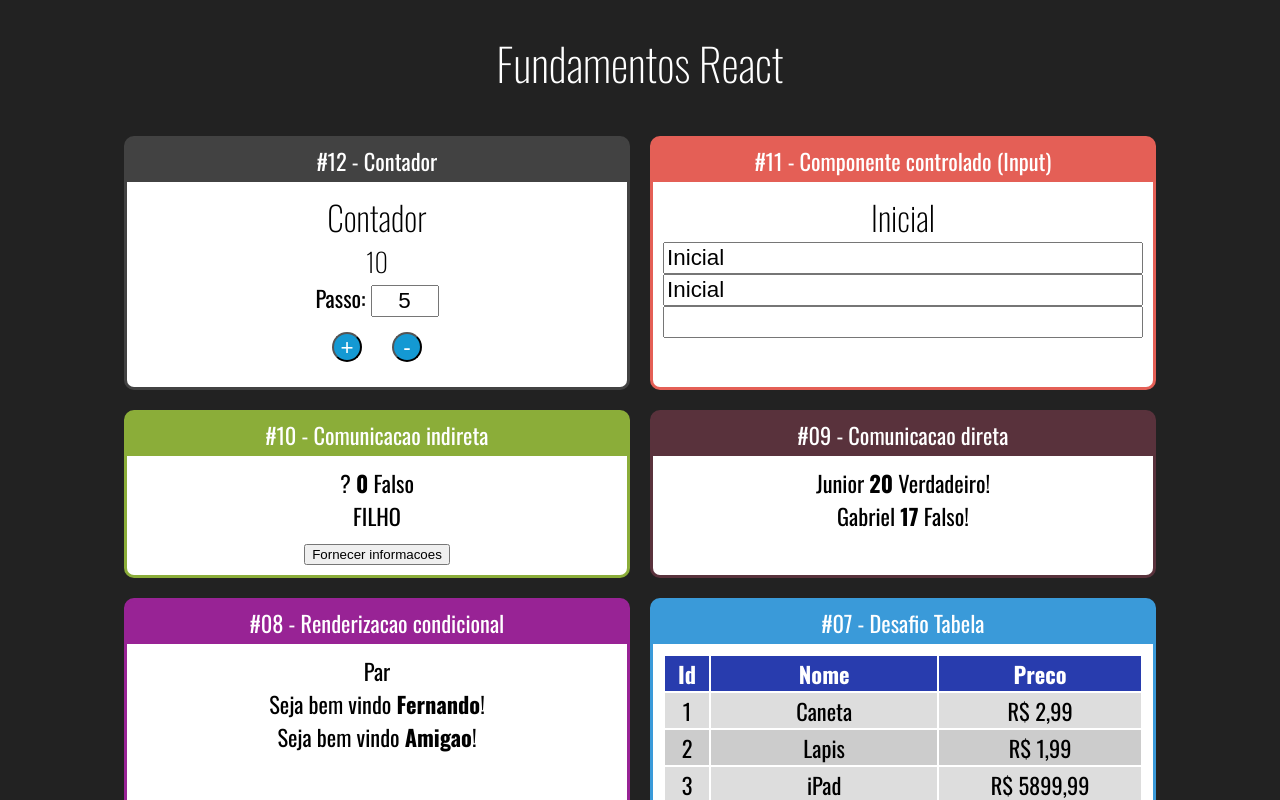
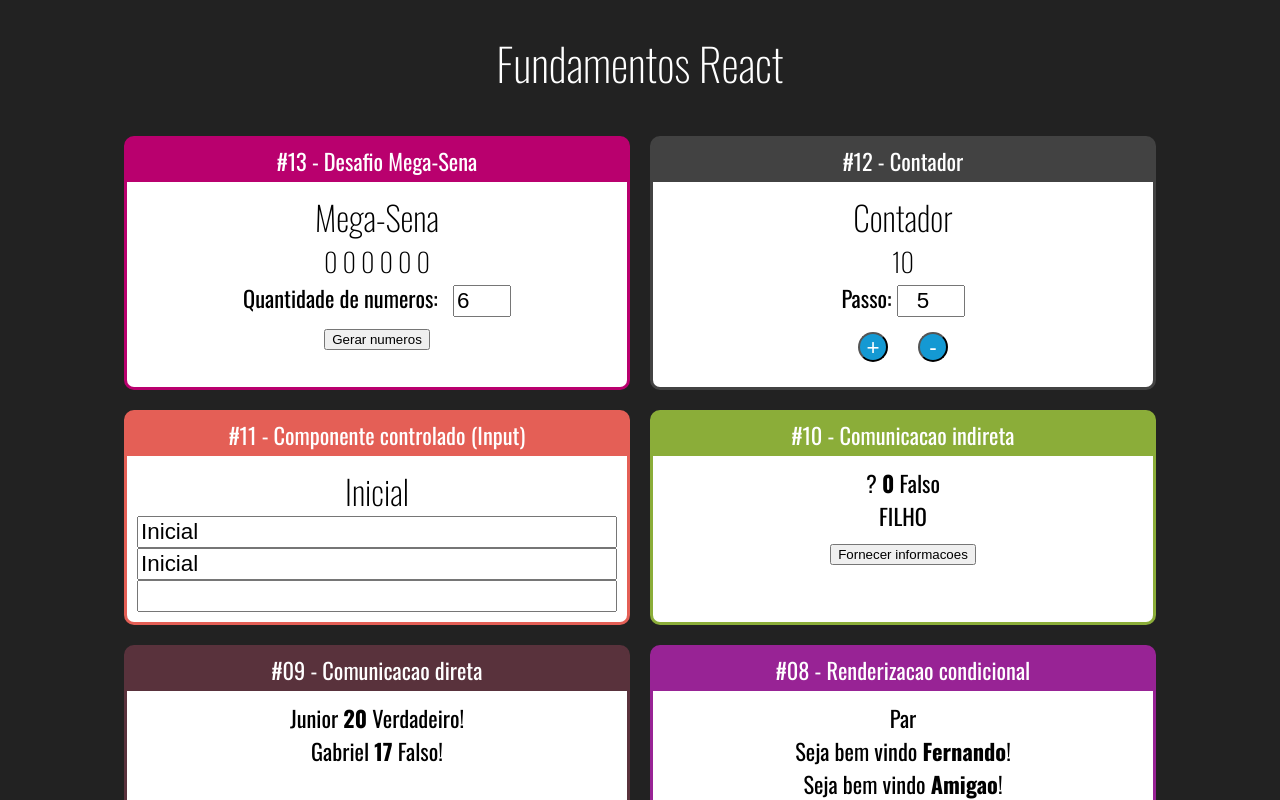
Before and after one commit to willbueno/fundamentos-react, a React (Create React App) app: page / in a window 1280 px wide. Shown: the top 800 px of the page. Built offline with nearby package versions, Linux system fonts and the light colour scheme.

Commit message:
mega-sena numbers generation component

```diff
--- a/src/App.jsx
+++ b/src/App.jsx
@@ -3,6 +3,7 @@ import React from 'react'
 
 import Card from './components/layout/Card'
 
+import Mega from './components/mega/Mega'
 import Contator from './components/contador/Contador'
 import Input from './components/formulario/Input'
 import IndiretaPai from './components/comunicacao/IndiretaPai'
@@ -24,6 +25,10 @@ export default () => {
             <h1>Fundamentos React</h1>
 
             <div className='Cards'>
+                <Card titulo="#13 - Desafio Mega-Sena" color="#B9006E">
+                    <Mega />
+                </Card>
+
                 <Card titulo="#12 - Contador" color="#424242">
                     <Contator numeroInicial={10} />
                 </Card>
--- a/src/components/comunicacao/IndiretaPai.jsx
+++ b/src/components/comunicacao/IndiretaPai.jsx
@@ -2,7 +2,6 @@ import React, { useState } from "react"
 import IndiretaFilho from './IndiretaFilho'
 
 export default props => {
-    const [a, b] = [1, 2]
     const [nome, setNome] = useState('?')
     const [idade, setIdade] = useState(0)
     const [nerd, setNerd] = useState(false)
--- a/src/components/contador/PassoForm.jsx
+++ b/src/components/contador/PassoForm.jsx
@@ -4,7 +4,9 @@ export default props => {
     return (
         <div>
             <label htmlFor="passoInput">Passo: </label>
-            <input type="passoInput" name="number"
+            <input
+                id="passoInput"
+                type="number"
                 value={props.passo}
                 onChange={e => props.setPasso(+e.target.value)}
             />
--- /dev/null
+++ b/src/components/mega/Mega.css
@@ -0,0 +1,8 @@
+.Mega label {
+    margin-right: 10px;
+}
+
+.Mega input {
+    font-size: 1.4rem;
+    width: 50px;
+}
--- /dev/null
+++ b/src/components/mega/Mega.jsx
@@ -0,0 +1,50 @@
+import './Mega.css'
+import React, { useState } from "react"
+
+export default props => {
+
+    function generateNumber(min, max, numbers) {
+        const randomNumber = parseInt(Math.random() * (max + 1 - min) + min)
+
+        return numbers.includes(randomNumber) ? generateNumber(min, max, numbers) : randomNumber
+    }
+
+    function generateMega(qty) {
+        const numbers = Array(qty)
+            .fill(0)
+            .reduce(nums => {
+                const newNumber = generateNumber(1, 60, nums)
+                return [...nums, newNumber]
+            }, [])
+            .sort((n1, n2) => n1 - n2)
+
+        return numbers
+    }
+
+    const [quantity, setQuantity] = useState(props.quantity || 6)
+    const initialNumbers = Array(quantity).fill(0)
+    const [numbers, setNumbers] = useState(initialNumbers)
+
+    return (
+        <div className='Mega'>
+            <h2>Mega-Sena</h2>
+            <h3>{numbers.join(' ')}</h3>
+            <div>
+                <label>Quantidade de numeros: </label>
+                <input
+                    min={6}
+                    max={17}
+                    type="number"
+                    value={quantity}
+                    onChange={e => {
+                        setQuantity(+e.target.value)
+                        setNumbers(generateMega(+e.target.value))
+                    }}
+                />
+            </div>
+            <button onClick={_ => setNumbers(generateMega(quantity))}>
+                Gerar numeros
+            </button>
+        </div>
+    )
+}
```
